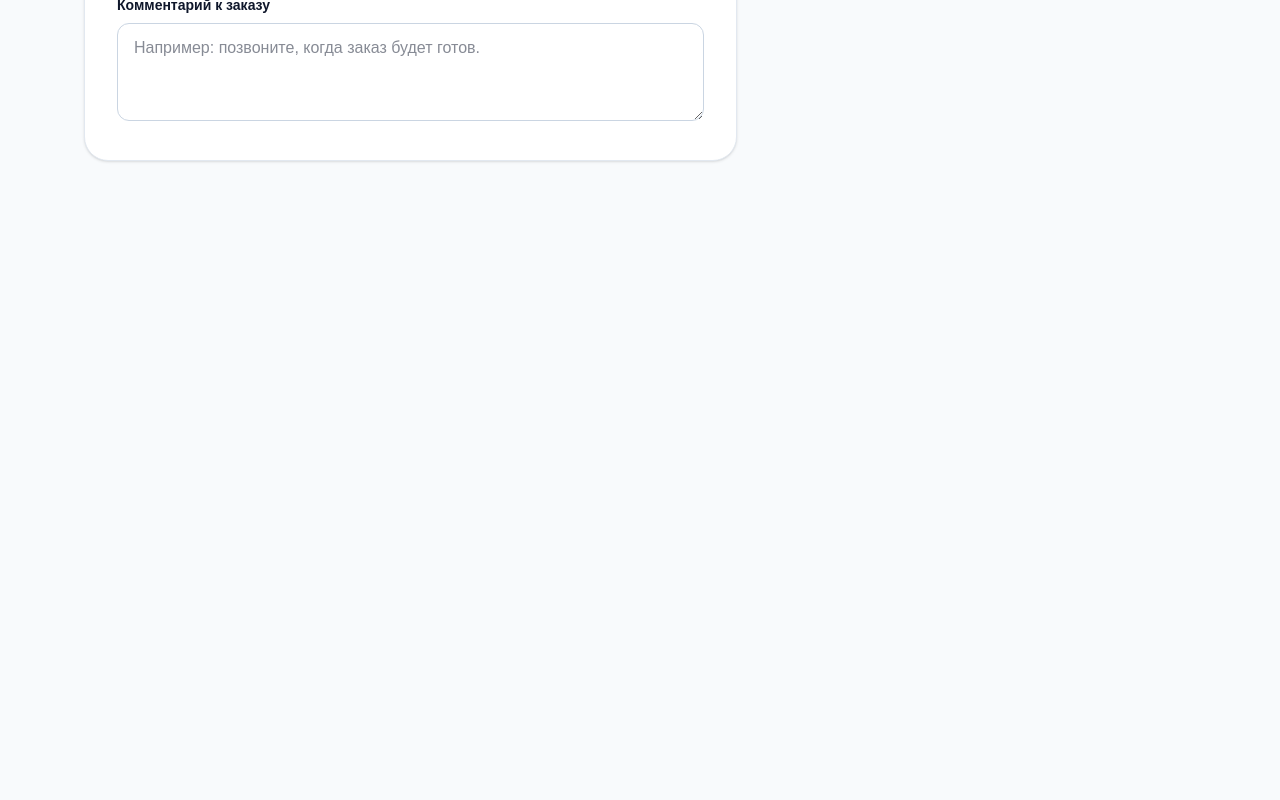
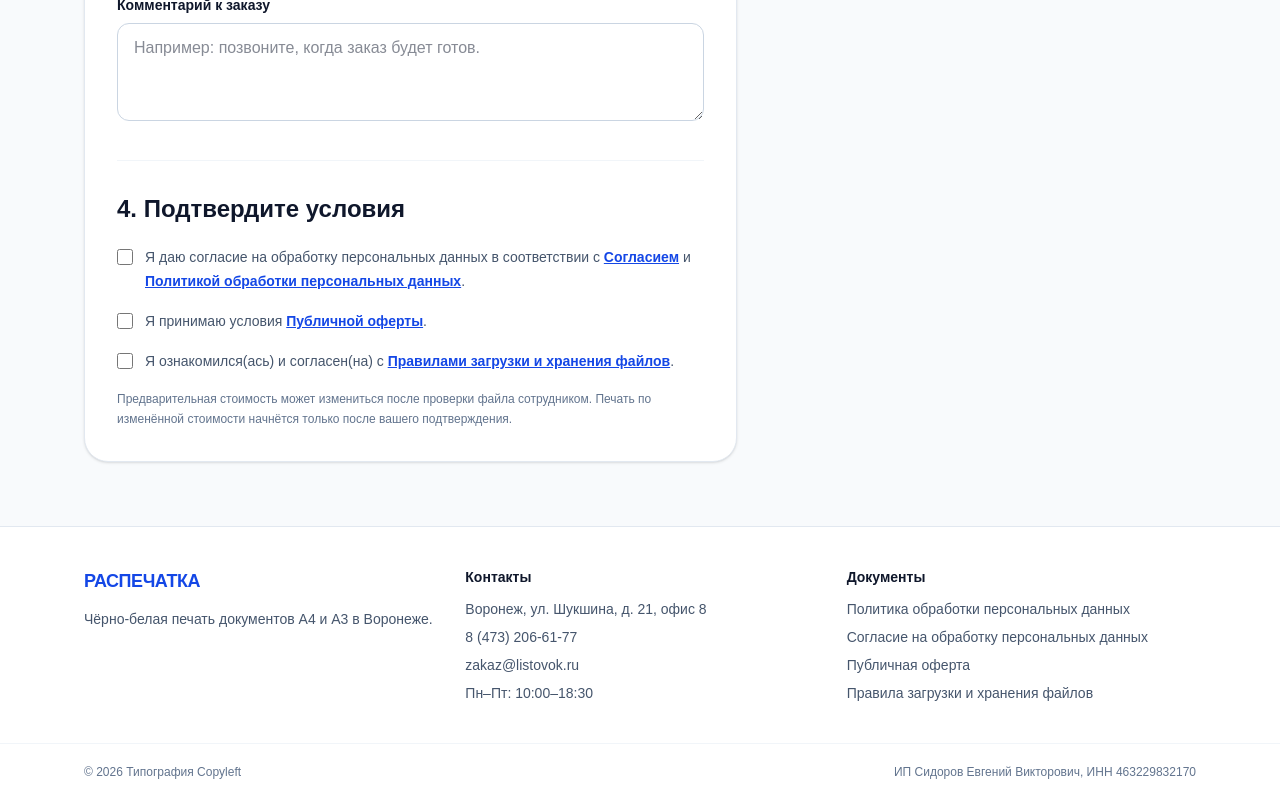
Before and after one commit to belamiru/raspechatka, a Next.js app: page / in a window 1280 px wide. Shown: the part 1349-2149 px from the top of the page. Before the commit the page ends 1574 px from the top, so only its background shows below. Built offline with nearby package versions, Linux system fonts and the light colour scheme.

Commit message:
Add legal documents and order consent tracking

```diff
--- a/app/file-rules/page.tsx
+++ b/app/file-rules/page.tsx
@@ -1,5 +1,5 @@
 import type { Metadata } from "next";
-import { SiteFooter } from "@/app/components/site-footer";
+import { SiteFooter } from "@/components/site-footer";
 
 export const metadata: Metadata = {
   title: "Правила загрузки и хранения файлов",
--- a/app/offer/page.tsx
+++ b/app/offer/page.tsx
@@ -1,5 +1,5 @@
 import type { Metadata } from "next";
-import { SiteFooter } from "@/app/components/site-footer";
+import { SiteFooter } from "@/components/site-footer";
 
 export const metadata: Metadata = {
   title: "Публичная оферта",
--- a/app/page.tsx
+++ b/app/page.tsx
@@ -1,6 +1,7 @@
 "use client";
 
 import { ChangeEvent, DragEvent, FormEvent, useMemo, useState } from "react";
+import { SiteFooter } from "@/components/site-footer";
 
 type PrintFormat = "A4" | "A3";
 type PrintSide = "one-sided" | "two-sided";
@@ -18,6 +19,11 @@ export default function Home() {
   const [customerEmail, setCustomerEmail] = useState("");
   const [customerComment, setCustomerComment] = useState("");
   const [website, setWebsite] = useState("");
+
+  const [personalDataConsent, setPersonalDataConsent] = useState(false);
+  const [offerAccepted, setOfferAccepted] = useState(false);
+  const [fileRulesAccepted, setFileRulesAccepted] = useState(false);
+
   const [isSubmitting, setIsSubmitting] = useState(false);
   const [formError, setFormError] = useState("");
   const [createdOrderNumber, setCreatedOrderNumber] = useState("");
@@ -69,19 +75,28 @@ export default function Home() {
     setFormError("");
     setCreatedOrderNumber("");
 
-    if (!fileName) {
+    if (!selectedFile) {
       setFormError("Сначала выберите файл для печати.");
+      return;
+    }
+
+    if (!personalDataConsent) {
+      setFormError(
+        "Для оформления заказа необходимо согласие на обработку персональных данных."
+      );
+      return;
+    }
+
+    if (!offerAccepted || !fileRulesAccepted) {
+      setFormError(
+        "Для оформления заказа необходимо принять оферту и правила загрузки файлов."
+      );
       return;
     }
 
     setIsSubmitting(true);
 
     try {
-      if (!selectedFile) {
-          setFormError("Сначала выберите файл для печати.");
-          return;
-        }
-
       const formData = new FormData();
 
       formData.append("file", selectedFile);
@@ -94,6 +109,16 @@ export default function Home() {
       formData.append("customerEmail", customerEmail);
       formData.append("customerComment", customerComment);
       formData.append("website", website);
+
+      formData.append(
+        "personalDataConsent",
+        personalDataConsent ? "true" : "false"
+      );
+      formData.append("offerAccepted", offerAccepted ? "true" : "false");
+      formData.append(
+        "fileRulesAccepted",
+        fileRulesAccepted ? "true" : "false"
+      );
 
       const response = await fetch("/api/orders", {
         method: "POST",
@@ -128,7 +153,10 @@ export default function Home() {
     <main className="min-h-screen bg-slate-50 text-slate-900">
       <header className="border-b border-slate-200 bg-white">
         <div className="mx-auto flex max-w-6xl items-center justify-between px-5 py-4">
-          <a href="/" className="text-xl font-black tracking-tight text-blue-700">
+          <a
+            href="/"
+            className="text-xl font-black tracking-tight text-blue-700"
+          >
             РАСПЕЧАТКА
           </a>
 
@@ -156,14 +184,15 @@ export default function Home() {
           </h1>
 
           <p className="mt-5 text-lg leading-8 text-slate-600">
-            Чёрно-белая печать форматов A4 и A3. Загрузите документ,
-            выберите параметры, узнайте стоимость и оформите заказ.
+            Чёрно-белая печать форматов A4 и A3. Загрузите документ, выберите
+            параметры, узнайте предварительную стоимость и оформите заказ.
           </p>
         </div>
 
         <form
           onSubmit={handleSubmit}
-          className="grid gap-6 lg:grid-cols-[1.5fr_1fr]">
+          className="grid gap-6 lg:grid-cols-[1.5fr_1fr]"
+        >
           <div
             aria-hidden="true"
             className="absolute -left-[10000px] top-auto h-px w-px overflow-hidden"
@@ -180,8 +209,10 @@ export default function Home() {
               />
             </label>
           </div>
+
           <section className="rounded-3xl border border-slate-200 bg-white p-5 shadow-sm sm:p-8">
             <h2 className="text-2xl font-bold">1. Загрузите файл</h2>
+
             <p className="mt-2 text-sm leading-6 text-slate-500">
               Поддерживаются PDF, JPG и PNG. Максимальный размер одного файла —
               25 МБ.
@@ -242,6 +273,7 @@ export default function Home() {
                   <span className="mb-2 block text-sm font-semibold">
                     Формат бумаги
                   </span>
+
                   <select
                     value={format}
                     onChange={(event) =>
@@ -258,6 +290,7 @@ export default function Home() {
                   <span className="mb-2 block text-sm font-semibold">
                     Количество копий
                   </span>
+
                   <input
                     type="number"
                     min="1"
@@ -274,6 +307,7 @@ export default function Home() {
                   <span className="mb-2 block text-sm font-semibold">
                     Количество страниц
                   </span>
+
                   <input
                     type="number"
                     min="1"
@@ -290,6 +324,7 @@ export default function Home() {
                   <span className="mb-2 block text-sm font-semibold">
                     Стороны печати
                   </span>
+
                   <select
                     value={sides}
                     onChange={(event) =>
@@ -312,6 +347,7 @@ export default function Home() {
                   <span className="mb-2 block text-sm font-semibold">
                     Ваше имя *
                   </span>
+
                   <input
                     required
                     value={customerName}
@@ -325,6 +361,7 @@ export default function Home() {
                   <span className="mb-2 block text-sm font-semibold">
                     Телефон *
                   </span>
+
                   <input
                     required
                     type="tel"
@@ -337,8 +374,12 @@ export default function Home() {
 
                 <label className="block sm:col-span-2">
                   <span className="mb-2 block text-sm font-semibold">
-                    Email <span className="font-normal text-slate-400">(необязательно)</span>
+                    Email{" "}
+                    <span className="font-normal text-slate-400">
+                      (необязательно)
                     </span>
+                  </span>
+
                   <input
                     type="email"
                     value={customerEmail}
@@ -352,15 +393,112 @@ export default function Home() {
                   <span className="mb-2 block text-sm font-semibold">
                     Комментарий к заказу
                   </span>
+
                   <textarea
                     rows={3}
                     value={customerComment}
-                    onChange={(event) => setCustomerComment(event.target.value)}
+                    onChange={(event) =>
+                      setCustomerComment(event.target.value)
+                    }
                     placeholder="Например: позвоните, когда заказ будет готов."
                     className="w-full resize-y rounded-xl border border-slate-300 bg-white px-4 py-3 outline-none transition focus:border-blue-600 focus:ring-4 focus:ring-blue-100"
                   />
                 </label>
               </div>
+            </div>
+
+            <div className="mt-8 border-t border-slate-100 pt-8">
+              <h2 className="text-2xl font-bold">4. Подтвердите условия</h2>
+
+              <div className="mt-5 space-y-4">
+                <label className="flex cursor-pointer items-start gap-3 text-sm leading-6 text-slate-600">
+                  <input
+                    type="checkbox"
+                    checked={personalDataConsent}
+                    onChange={(event) =>
+                      setPersonalDataConsent(event.target.checked)
+                    }
+                    className="mt-1 h-4 w-4 shrink-0 rounded border-slate-300 text-blue-700 focus:ring-blue-600"
+                  />
+
+                  <span>
+                    Я даю согласие на обработку персональных данных в
+                    соответствии с{" "}
+                    <a
+                      href="/personal-data-consent"
+                      target="_blank"
+                      rel="noreferrer"
+                      className="font-semibold text-blue-700 underline"
+                    >
+                      Согласием
+                    </a>{" "}
+                    и{" "}
+                    <a
+                      href="/privacy"
+                      target="_blank"
+                      rel="noreferrer"
+                      className="font-semibold text-blue-700 underline"
+                    >
+                      Политикой обработки персональных данных
+                    </a>
+                    .
+                  </span>
+                </label>
+
+                <label className="flex cursor-pointer items-start gap-3 text-sm leading-6 text-slate-600">
+                  <input
+                    type="checkbox"
+                    checked={offerAccepted}
+                    onChange={(event) =>
+                      setOfferAccepted(event.target.checked)
+                    }
+                    className="mt-1 h-4 w-4 shrink-0 rounded border-slate-300 text-blue-700 focus:ring-blue-600"
+                  />
+
+                  <span>
+                    Я принимаю условия{" "}
+                    <a
+                      href="/offer"
+                      target="_blank"
+                      rel="noreferrer"
+                      className="font-semibold text-blue-700 underline"
+                    >
+                      Публичной оферты
+                    </a>
+                    .
+                  </span>
+                </label>
+
+                <label className="flex cursor-pointer items-start gap-3 text-sm leading-6 text-slate-600">
+                  <input
+                    type="checkbox"
+                    checked={fileRulesAccepted}
+                    onChange={(event) =>
+                      setFileRulesAccepted(event.target.checked)
+                    }
+                    className="mt-1 h-4 w-4 shrink-0 rounded border-slate-300 text-blue-700 focus:ring-blue-600"
+                  />
+
+                  <span>
+                    Я ознакомился(ась) и согласен(на) с{" "}
+                    <a
+                      href="/file-rules"
+                      target="_blank"
+                      rel="noreferrer"
+                      className="font-semibold text-blue-700 underline"
+                    >
+                      Правилами загрузки и хранения файлов
+                    </a>
+                    .
+                  </span>
+                </label>
+              </div>
+
+              <p className="mt-4 text-xs leading-5 text-slate-500">
+                Предварительная стоимость может измениться после проверки файла
+                сотрудником. Печать по изменённой стоимости начнётся только
+                после вашего подтверждения.
+              </p>
             </div>
           </section>
 
@@ -379,14 +517,17 @@ export default function Home() {
                 <span className="text-slate-400">Формат</span>
                 <span className="font-semibold">{format}</span>
               </div>
+
               <div className="flex justify-between gap-4">
                 <span className="text-slate-400">Страниц</span>
                 <span className="font-semibold">{pages}</span>
               </div>
+
               <div className="flex justify-between gap-4">
                 <span className="text-slate-400">Копий</span>
                 <span className="font-semibold">{copies}</span>
               </div>
+
               <div className="flex justify-between gap-4">
                 <span className="text-slate-400">Печать</span>
                 <span className="text-right font-semibold">
@@ -395,6 +536,7 @@ export default function Home() {
                     : "Двусторонняя"}
                 </span>
               </div>
+
               <div className="flex justify-between gap-4">
                 <span className="text-slate-400">Получение</span>
                 <span className="text-right font-semibold">Самовывоз</span>
@@ -402,7 +544,9 @@ export default function Home() {
             </div>
 
             <div className="mt-6 flex items-end justify-between gap-4">
-              <span className="text-slate-300">Предварительная стоимость</span>
+              <span className="text-slate-300">
+                Предварительная стоимость
+              </span>
               <span className="text-3xl font-black">{price} ₽</span>
             </div>
 
@@ -417,7 +561,11 @@ export default function Home() {
                 <p className="text-sm font-bold text-emerald-200">
                   Заказ успешно создан
                 </p>
-                <p className="mt-2 text-xl font-black">{createdOrderNumber}</p>
+
+                <p className="mt-2 text-xl font-black">
+                  {createdOrderNumber}
+                </p>
+
                 <p className="mt-2 text-sm leading-5 text-emerald-50">
                   Мы свяжемся с вами для подтверждения заказа.
                 </p>
@@ -433,11 +581,13 @@ export default function Home() {
             </button>
 
             <p className="mt-4 text-center text-xs leading-5 text-slate-400">
-              Самовывоз: Воронеж, ул. Шукшина, 21, 2 этаж, офис № 8.
+              Самовывоз: Воронеж, ул. Шукшина, д. 21, офис 8.
             </p>
           </aside>
         </form>
       </section>
+
+      <SiteFooter />
     </main>
   );
 }
--- a/app/personal-data-consent/page.tsx
+++ b/app/personal-data-consent/page.tsx
@@ -1,5 +1,5 @@
 import type { Metadata } from "next";
-import { SiteFooter } from "@/app/components/site-footer";
+import { SiteFooter } from "@/components/site-footer";
 
 export const metadata: Metadata = {
   title: "Согласие на обработку персональных данных",
--- a/app/privacy/page.tsx
+++ b/app/privacy/page.tsx
@@ -1,5 +1,5 @@
 import type { Metadata } from "next";
-import { SiteFooter } from "@/app/components/site-footer";
+import { SiteFooter } from "@/components/site-footer";
 
 export const metadata: Metadata = {
   title: "Политика обработки персональных данных",
```
Also changed, not shown: components/site-footer.tsx (renamed from app/components/site-footer.tsx). Lines whose indentation alone changed are shown as unchanged.
